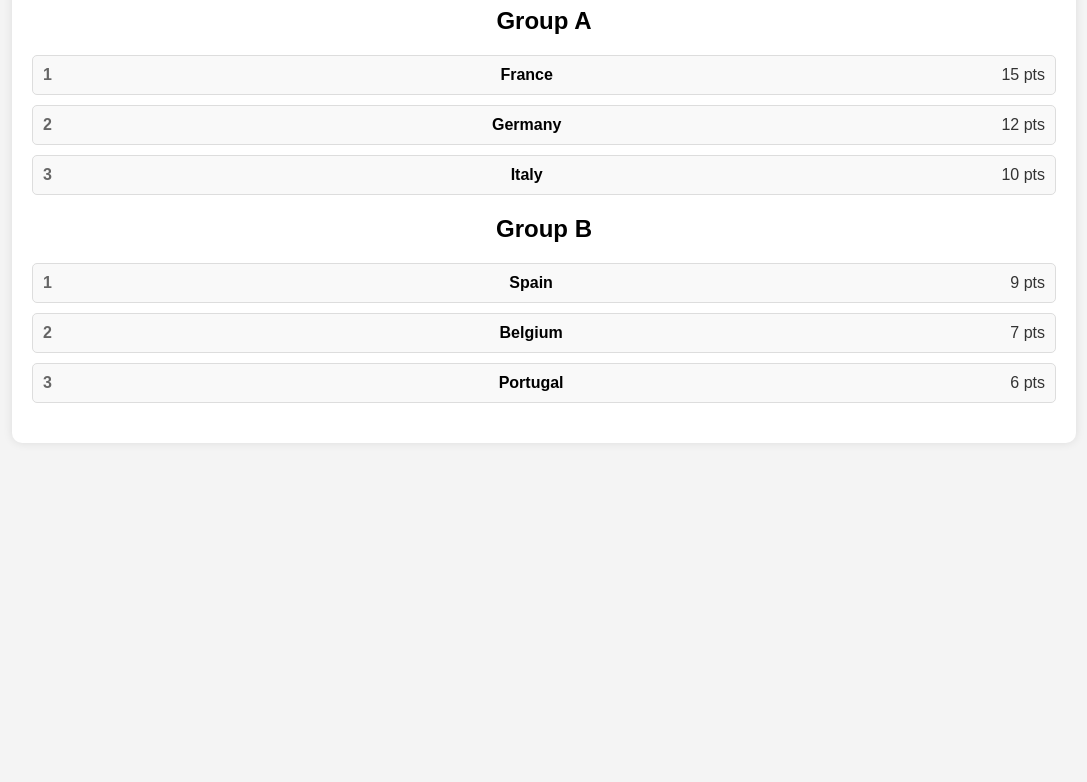
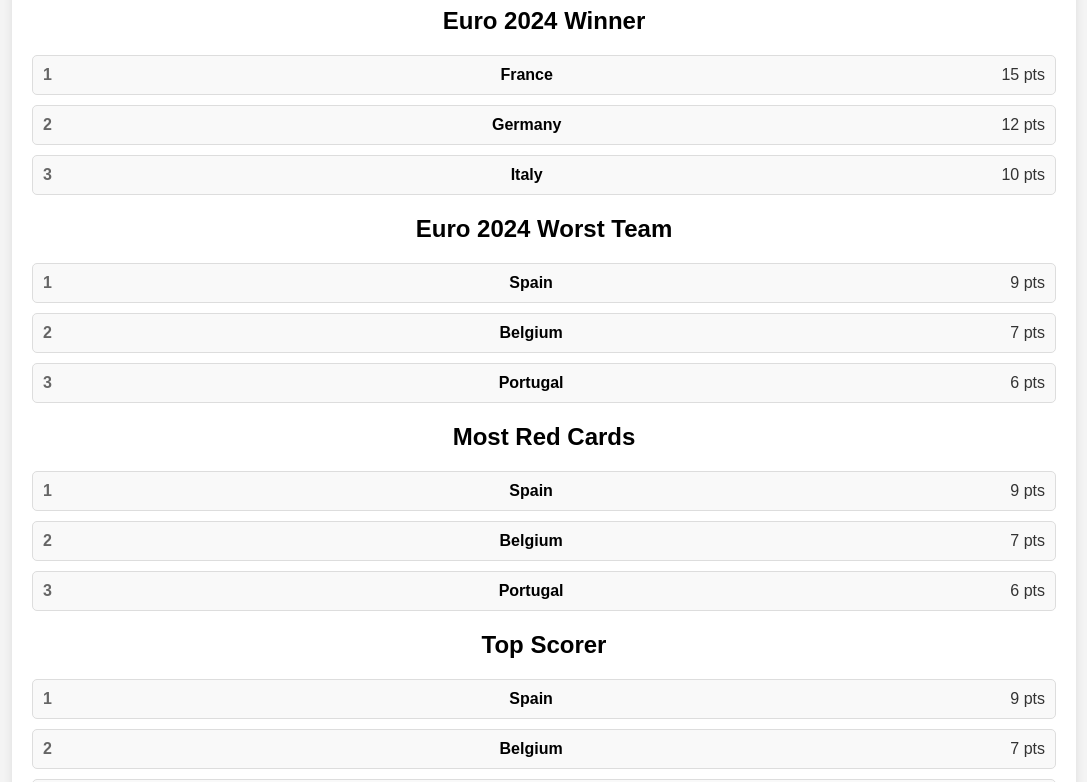
Before and after one commit to MichalisHadjiandreou/EuroKouvades, a website: page index.html in a window 1280 px wide. Shown: the part 113-895 px from the top of the page, without its empty margins (96-1183 px from the left). Before the commit the page ends 800 px from the top, so only its background shows below. Drawn offline with Linux system fonts and the light colour scheme.

Commit message:
fixing page and js for the four tables - feature/3

```diff
--- a/index.html
+++ b/index.html
@@ -3,22 +3,34 @@
 <head>
     <meta charset="UTF-8">
     <meta name="viewport" content="width=device-width, initial-scale=1.0">
-    <title>Euro Football Team Rankings</title>
+    <title>Kouvades Rankings</title>
     <link rel="stylesheet" href="styles.css">
 </head>
 <body>
     <div class="container">
-        <h1>Euro Football Team Rankings</h1>
+        <h1>Kouvades Rankings</h1>
         <div class="table-container">
-            <h2>Group A</h2>
-            <div id="group-a" class="team-table">
-                <!-- Group A teams will be inserted here -->
+            <h2>Euro 2024 Winner</h2>
+            <div id="bestteam-table" class="team-table">
+                <!-- Euro 2024 Winner will be inserted here -->
             </div>
         </div>
         <div class="table-container">
-            <h2>Group B</h2>
-            <div id="group-b" class="team-table">
-                <!-- Group B teams will be inserted here -->
+            <h2>Euro 2024 Worst Team</h2>
+            <div id="worstteam-table" class="team-table">
+                <!-- Euro 2024 Worst Team will be inserted here -->
+            </div>
+        </div>
+        <div class="table-container">
+            <h2>Most Red Cards</h2>
+            <div id="mostreds-table" class="team-table">
+                <!-- Most Red Cards will be inserted here -->
+            </div>
+        </div>
+        <div class="table-container">
+            <h2>Top Scorer</h2>
+            <div id="topscorer-table" class="team-table">
+                <!-- Top Scorer will be inserted here -->
             </div>
         </div>
         <!-- Add more groups as needed -->
--- a/script.js
+++ b/script.js
@@ -1,15 +1,29 @@
 document.addEventListener('DOMContentLoaded', () => {
-    const groupAContainer = document.getElementById('group-a');
-    const groupBContainer = document.getElementById('group-b');
+    const bestteamContainer = document.getElementById('bestteam-table');
+    const worstteamContainer = document.getElementById('worstteam-table');
+    const mostredsContainer = document.getElementById('mostreds-table');
+    const topscorerContainer = document.getElementById('topscorer-table');
 
     // Simulated data for different groups, in real application you would fetch this data from an API
-    const groupA = [
+    const dataBestTeam = [
         { name: 'France', points: 15 },
         { name: 'Germany', points: 12 },
         { name: 'Italy', points: 10 }
     ];
 
-    const groupB = [
+    const dataWorstTeam = [
+        { name: 'Spain', points: 9 },
+        { name: 'Belgium', points: 7 },
+        { name: 'Portugal', points: 6 }
+    ];
+
+    const dataMostReds = [
+        { name: 'Spain', points: 9 },
+        { name: 'Belgium', points: 7 },
+        { name: 'Portugal', points: 6 }
+    ];
+
+    const dataTopScorer = [
         { name: 'Spain', points: 9 },
         { name: 'Belgium', points: 7 },
         { name: 'Portugal', points: 6 }
@@ -38,10 +52,15 @@
     // Simulate live ranking update
     setInterval(() => {
         // In a real application, you would fetch new data here
-        updateTeams(groupA, groupAContainer);
-        updateTeams(groupB, groupBContainer);
+        updateTeams(dataBestTeam, bestteamContainer);
+        updateTeams(dataWorstTeam, worstteamContainer);
+        updateTeams(dataMostReds, mostredsContainer);
+        updateTeams(dataTopScorerTeam, topscorerContainer);
     }, 10000); // Update every 10 seconds
 
-    updateTeams(groupA, groupAContainer); // Initial call to populate Group A
-    updateTeams(groupB, groupBContainer); // Initial call to populate Group B
+    updateTeams(dataBestTeam, bestteamContainer);  // Initial call to populate
+    updateTeams(dataWorstTeam, worstteamContainer);  // Initial call to populate
+    updateTeams(dataMostReds, mostredsContainer);  // Initial call to populate
+    updateTeams(dataTopScorer, topscorerContainer);  // Initial call to populate
+
 });
```
